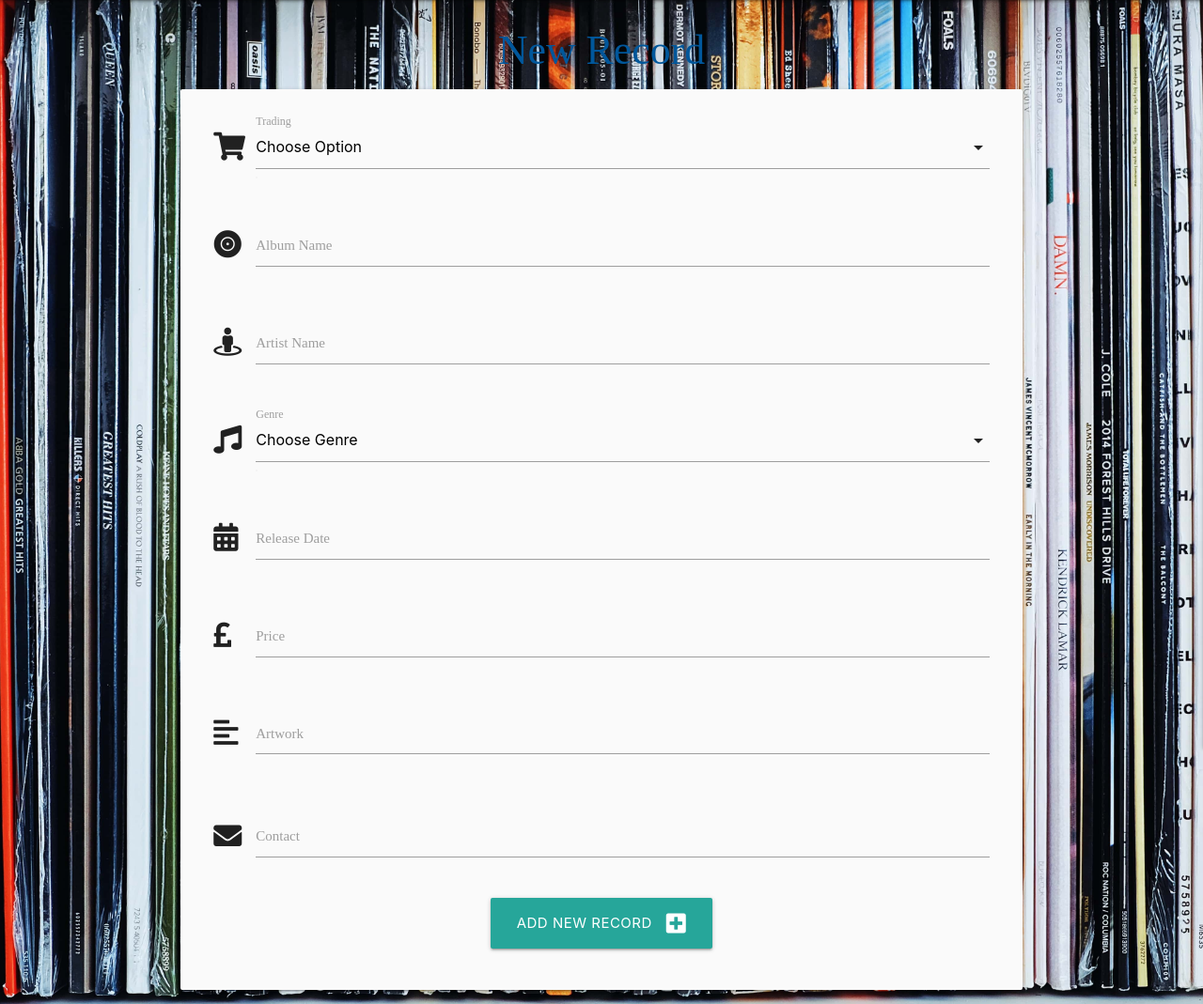
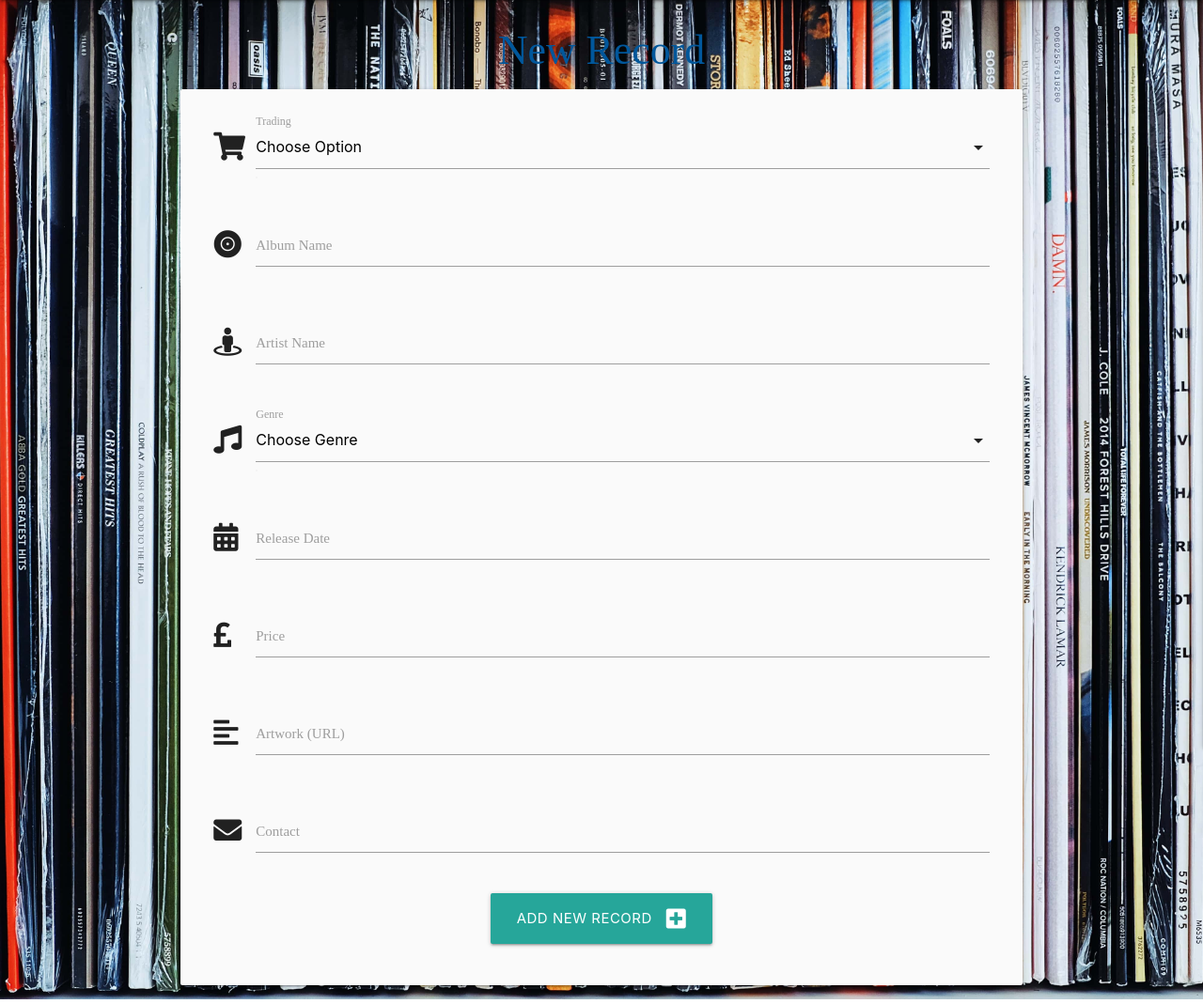
Before and after one commit to ThomG1/record_collectors_db, a Flask app: page /new_record in a window 1280 px wide. Shown: the part 64-1133 px from the top of the page at 94% size. Run offline with Flask 2, Linux system fonts and the light colour scheme; data that the repository does not hold is empty; some libraries are stand-ins or nearby versions; some web fonts are replaced.

Commit message:
Add image input to form

```diff
--- a/app.py
+++ b/app.py
@@ -111,6 +111,7 @@ def new_record():
             "release_date": request.form.get("release_date"),
             "price": request.form.get("price"),
             "contact": request.form.get("contact"),
+            "image": request.form.get("image"),
             "user": session["user"]
         }
         mongo.db.records.insert_one(record)
@@ -135,6 +136,7 @@ def edit_record(record_id):
             "release_date": request.form.get("release_date"),
             "price": request.form.get("price"),
             "contact": request.form.get("contact"),
+            "image": request.form.get("image"),
             "user": session["user"]
         }
         mongo.db.records.update_one({"_id": ObjectId(record_id)}, {"$set": submit })
--- a/templates/new_record.html
+++ b/templates/new_record.html
@@ -63,14 +63,15 @@
                 <label for="price">Price</label>
             </div>
         </div>
-        <!-- album art -->
+        <!-- art -->
         <div class="row">
             <div class="input-field col s12">
                 <i class="fas fa-align-left prefix"></i>
-                <textarea id="image" name="image" class="materialize-textarea validate"></textarea>
-                <label for="image">Artwork</label>
+                <input id="image" name="image" type="text" class="validate">
+                <label for="image">Artwork (URL)</label>
             </div>
         </div>
+
         <!-- contact -->
         <div class="row">
             <div class="input-field col s12">
--- a/templates/profile.html
+++ b/templates/profile.html
@@ -28,8 +28,6 @@
             <br>
             {{ record.trading_position }}
             <img class="responsive-img" src="{{record.image}}" alt="{{record.album_name}}">
-
-
             <a href="{{ url_for('delete_record', record_id=record._id) }}" class="btn-small red accent-4">Delete</a>
             <a href="{{ url_for('edit_record', record_id=record._id) }}" class="btn-small light-blue lighten-1">Edit</a>
         </div>
```
